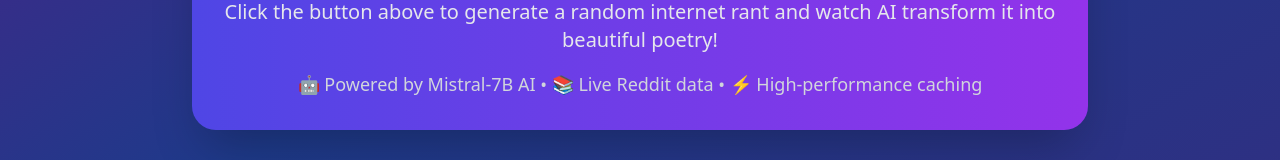
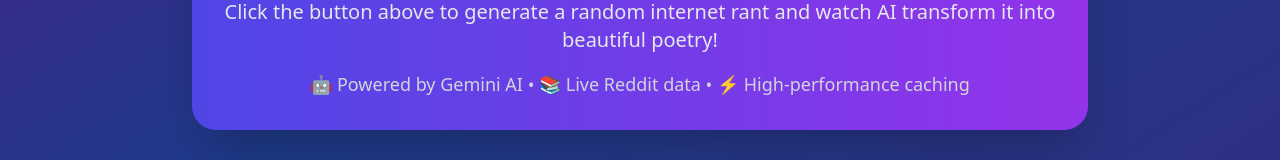
Before and after one commit to aleeya2903/bolt_project, a React (Vite) app: page / in a window 1280 px wide. Shown: the part 487-647 px from the top of the page. Built offline with nearby package versions, Linux system fonts and the light colour scheme; no server answers.

Commit message:
Update new AI

```diff
--- a/src/App.tsx
+++ b/src/App.tsx
@@ -356,7 +356,7 @@ Lies poetry for all the world to see.`
             </div>
             {currentRant.isAI && (
               <p className="text-cyan-300 text-sm mt-2 font-bold">
-                ✨ Generated by Mistral-7B AI
+                ✨ Generated by Gemini AI
               </p>
             )}
             {!currentRant.isAI && (
@@ -404,7 +404,7 @@ Lies poetry for all the world to see.`
               Click the button above to generate a random internet rant and watch AI transform it into beautiful poetry!
             </p>
             <p className="text-lg text-gray-300 font-medium">
-              🤖 Powered by Mistral-7B AI • 📚 Live Reddit data • ⚡ High-performance caching
+              🤖 Powered by Gemini AI • 📚 Live Reddit data • ⚡ High-performance caching
             </p>
           </div>
         </div>
```
